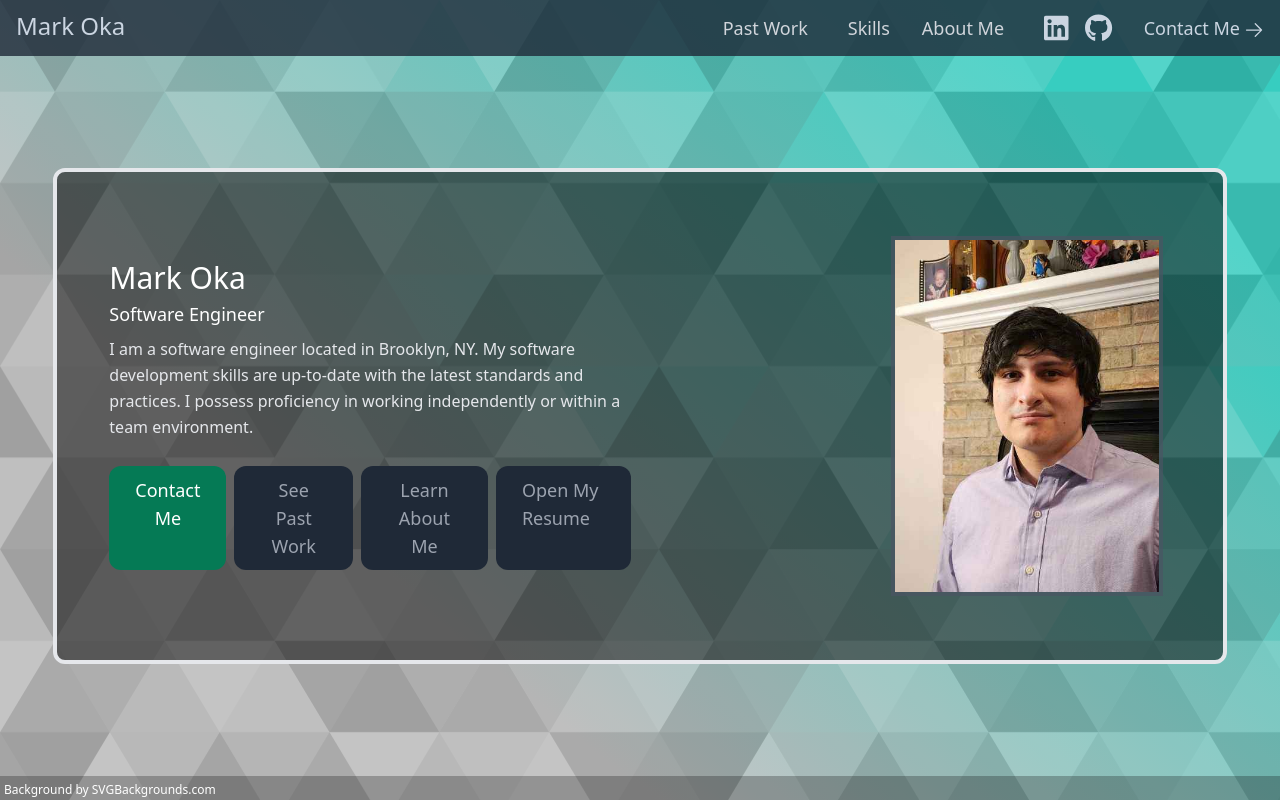
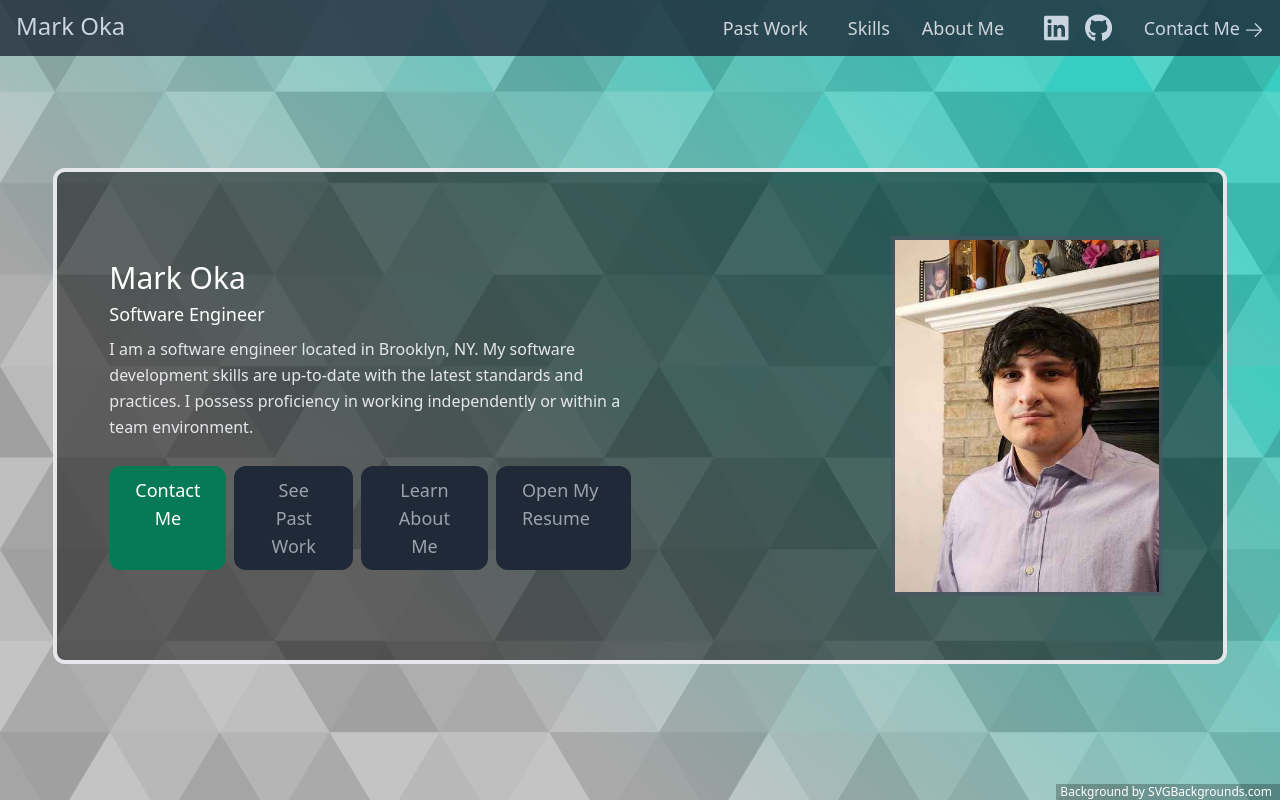
Before and after one commit to markoka101/portfolio, a React (Create React App) app: page / in a window 1280 px wide. Built offline with nearby package versions, Linux system fonts and the light colour scheme.

Commit message:
moved footer to right and reduced width

```diff
--- a/src/App.js
+++ b/src/App.js
@@ -24,10 +24,10 @@ export default function App() {
                     </Routes>
                 </Flowbite>
             </BrowserRouter>
-            <footer className="bg-black bg-opacity-25 text-white  mt-auto bottom-0">
+            <footer className="bg-black bg-opacity-25 text-white  mt-auto bottom-0 w-[14rem] self-end">
                 <a
                     href="https://www.svgbackgrounds.com/set/free-svg-backgrounds-and-patterns/ "
-                    className="text-xs pl-1"
+                    className="text-xs float-right pr-2"
                 >
                     Background by SVGBackgrounds.com
                 </a>
```
